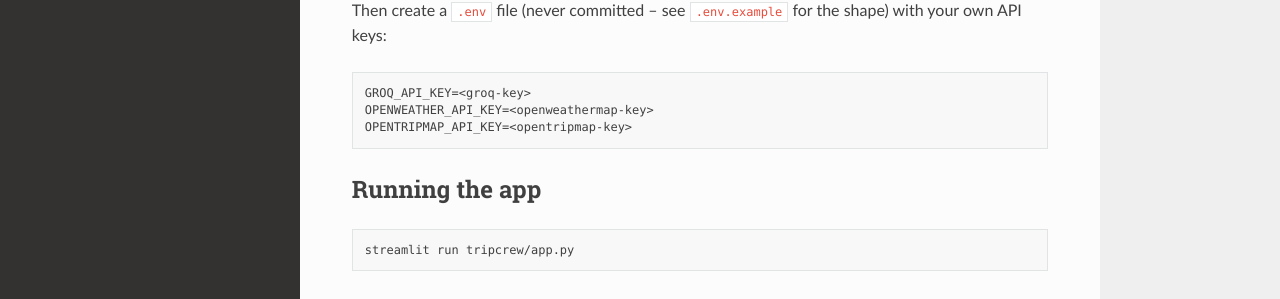
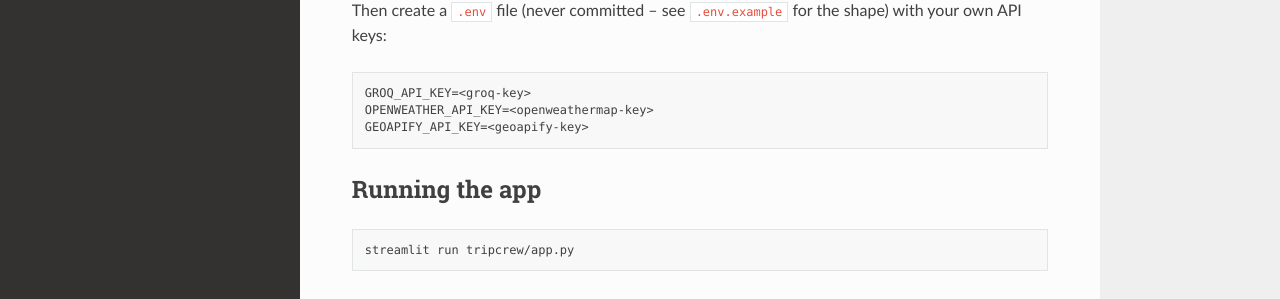
Before and after one commit to sushisuj/tripcrew, a Sphinx documentation site: the page built from docs/getting-started.rst, in a window 1280 px wide and 1153 px high. Shown: the part 317-616 px from the top of the window. Built offline with Sphinx 7.4.7 and the Read the Docs theme 3.1.0, drawn with Linux system fonts in a browser that asks for light colours.

Commit message:
Update API keys in .env.example and documentation

```diff
--- a/docs/getting-started.rst
+++ b/docs/getting-started.rst
@@ -17,7 +17,7 @@ shape) with your own API keys:
 
    GROQ_API_KEY=<groq-key>
    OPENWEATHER_API_KEY=<openweathermap-key>
-   OPENTRIPMAP_API_KEY=<opentripmap-key>
+   GEOAPIFY_API_KEY=<geoapify-key>
 
 Running the app
 ----------------
```
Also changed, not shown: 1 other file.
